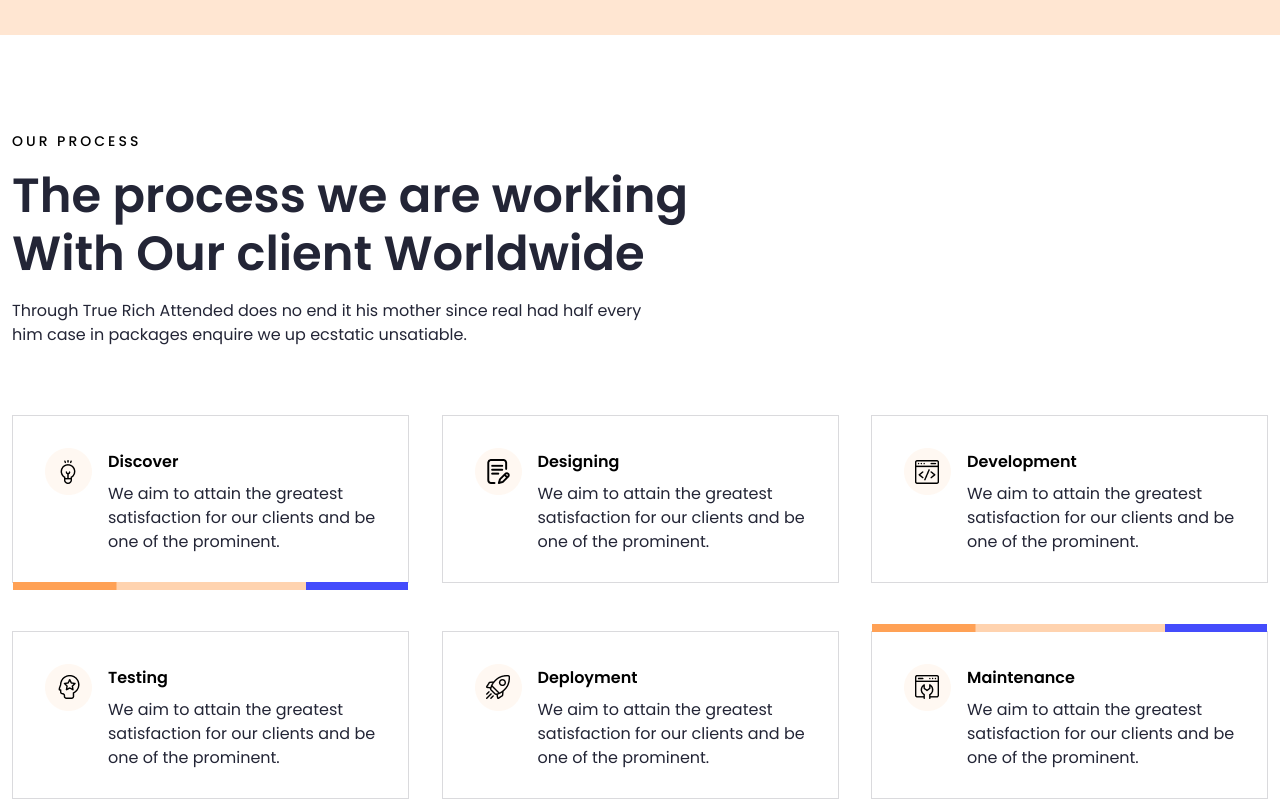
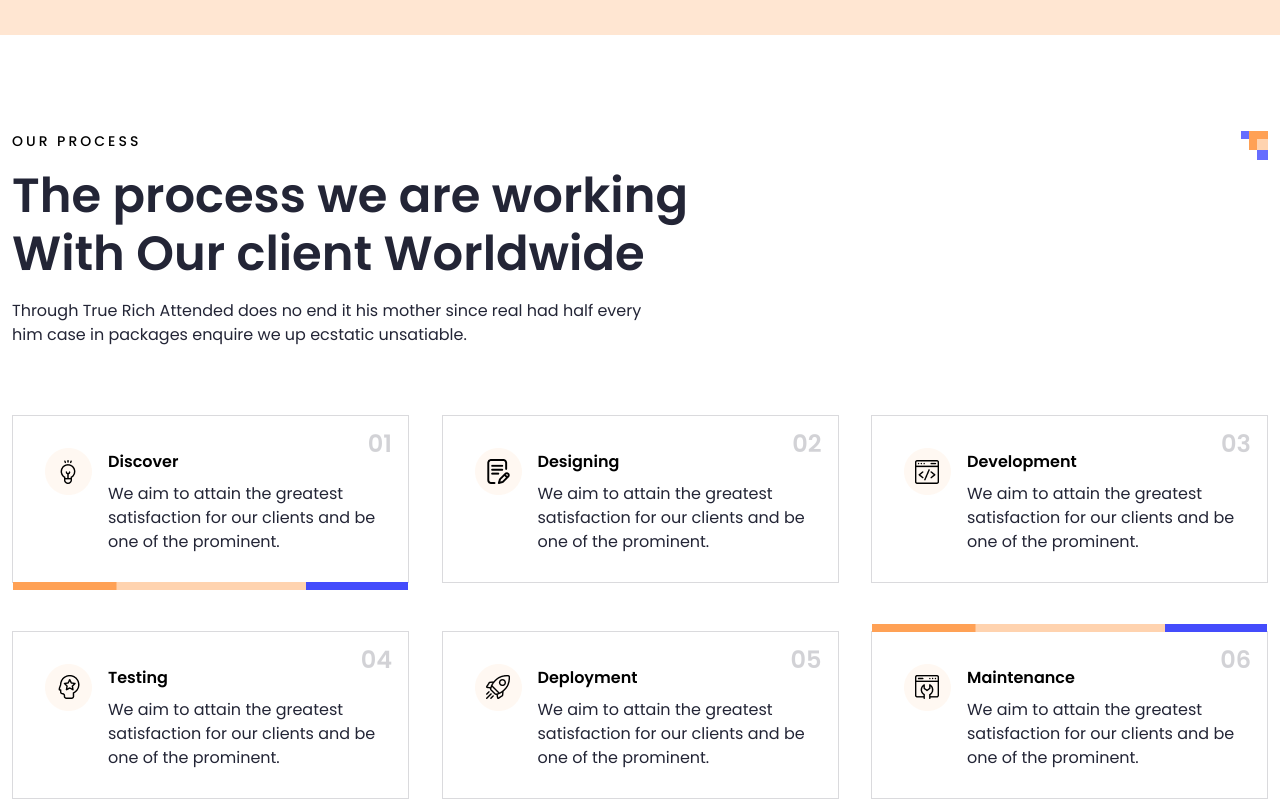
Before and after one commit to Astemir-Gurizhev/Finsweet, a plain HTML site: page index.html in a window 1280 px wide. Shown: the part 3620-4422 px from the top of the page. Drawn offline with Linux system fonts and the light colour scheme.

Commit message:
process finish change

```diff
--- a/css/style.css
+++ b/css/style.css
@@ -355,6 +355,7 @@ line-height: 24px; /* 150% */
 
 .process {
     padding: 96px 0;
+
 }
 
 .process-subtitle {
@@ -400,6 +401,14 @@ line-height: 24px; /* 150% */
     flex-wrap: wrap;
 
 }
+.process-container {
+    position: relative;
+}
+.process-quicle{
+    position: absolute;
+    right: 0;
+    top: 0;
+}
 .process-item {
     position: relative;
     border: 1px solid rgba(35, 37, 54, 0.17);
@@ -409,6 +418,18 @@ line-height: 24px; /* 150% */
     padding-left: 32px;
     padding-right: 11px;
     margin-bottom: 48px;
+}
+.process-item__num {
+    position: absolute;
+    top: 12px;
+    right: 16px;
+    color: var(--Black, #232536);
+font-family: Poppins;
+font-size: 24px;
+font-style: normal;
+font-weight: 600;
+line-height: 32px; /* 133.333% */
+opacity: 0.2;
 }
 .process-item:first-child::after {
     content: '';
--- a/index.html
+++ b/index.html
@@ -180,13 +180,17 @@
             </div>
             <div class="process">
                 <div class="container">
+                    <div class="process-container">
+                        <img class="process-quicle" src="images/process/квадратик.png" alt="">
                         <div class="process-subtitle">Our Process</div>
                         <div class="process-title">The process we are working With Our client Worldwide</div>
                         <div class="process-text">
                             Through True Rich Attended does no end it his mother since real had half every him case in packages enquire we up ecstatic unsatiable.
                         </div>
                         <div class="process-row">
+
                             <div class="process-item">
+                                <div class="process-item__num">01</div>
                                 <img src="images/process/Icon Div.png" alt="" class="process-item__img">
                                 <div class="process-item__info">
                                     <div class="process-item-info__title">Discover</div>
@@ -196,6 +200,7 @@
                                 </div>
                             </div>
                             <div class="process-item">
+                                <div class="process-item__num">02</div>
                                 <img src="images/process/Icon Div (1).png" alt="" class="process-item__img">
                                 <div class="process-item__info">
                                     <div class="process-item-info__title">Designing</div>
@@ -205,6 +210,7 @@
                                 </div>
                             </div>
                             <div class="process-item">
+                                <div class="process-item__num">03</div>
                                 <img src="images/process/Icon Div (2).png" alt="" class="process-item__img">
                                 <div class="process-item__info">
                                     <div class="process-item-info__title">Development</div>
@@ -214,6 +220,7 @@
                                 </div>
                             </div>
                             <div class="process-item">
+                                <div class="process-item__num">04</div>
                                 <img src="images/process/Icon Div (3).png" alt="" class="process-item__img">
                                 <div class="process-item__info">
                                     <div class="process-item-info__title">Testing</div>
@@ -223,6 +230,7 @@
                                 </div>
                             </div>
                             <div class="process-item">
+                                <div class="process-item__num">05</div>
                                 <img src="images/process/Icon Div (4).png" alt="" class="process-item__img">
                                 <div class="process-item__info">
                                     <div class="process-item-info__title">Deployment</div>
@@ -232,11 +240,13 @@
                                 </div>
                             </div>
                             <div class="process-item">
+                                <div class="process-item__num">06</div>
                                 <img src="images/process/Icon Div (5).png" alt="" class="process-item__img">
                                 <div class="process-item__info">
                                     <div class="process-item-info__title">Maintenance</div>
                                     <div class="process-item-info__text">
                                         We aim to attain the greatest satisfaction for our clients and be one of the prominent.
+                                    </div>
                                 </div>
                             </div>
                         </div>
```
Also changed, not shown: images/process/квадратик.png (added). Lines whose indentation alone changed are shown as unchanged.
